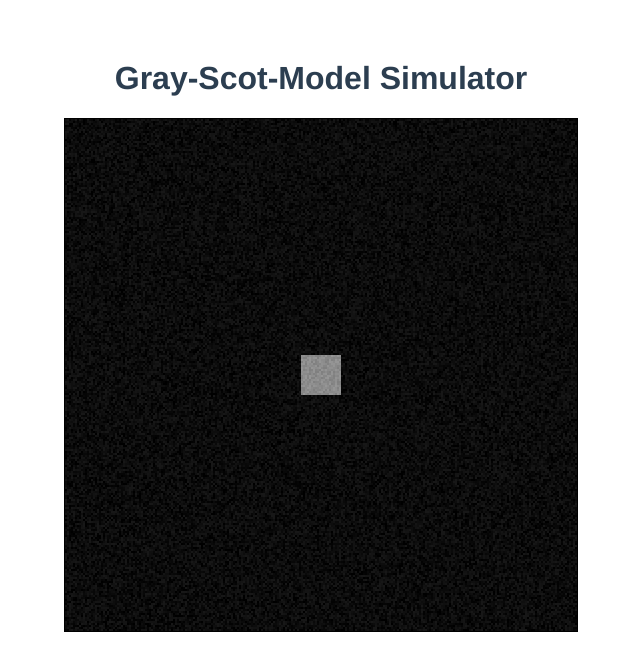
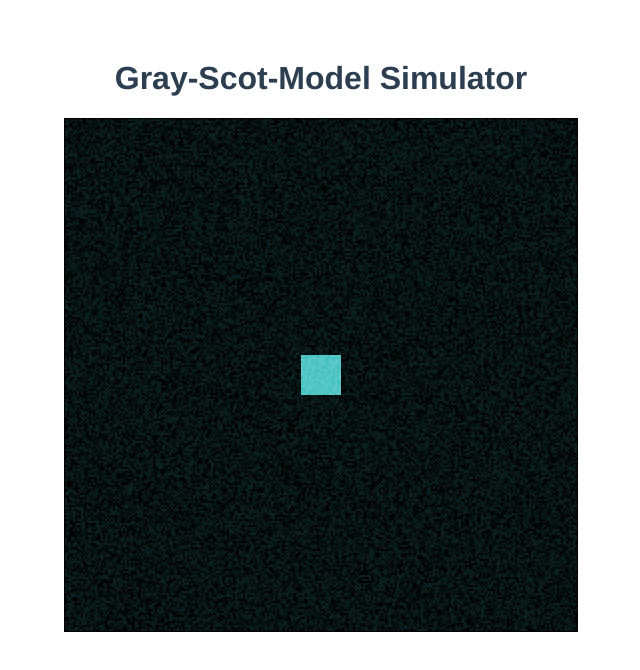
Before and after one commit to Kashiwara0205/Gray-Scott-Model-Simulator, a Vue app in the folder gray-scott-model-simulator/: page / in a window 1280 px wide. Shown: the top 670 px of the page, without its empty margins (319-959 px from the left). Built offline with nearby package versions, Linux system fonts and the light colour scheme.

Commit message:
Changed canvas color

```diff
--- a/gray-scott-model-simulator/src/components/GrayScotModelCanvas.vue
+++ b/gray-scott-model-simulator/src/components/GrayScotModelCanvas.vue
@@ -47,9 +47,8 @@ export default class GrayScotModelCanvas extends Vue {
         }
 
         const colorParsentage = Math.floor(value * 100)
-        this.ctx.fillStyle = 'hsl(0, 0%,' + colorParsentage + '%)';
+        this.ctx.fillStyle = 'hsl(180, 50%,' + colorParsentage + '%)';
         this.ctx.fillRect(x, y, cellWidth, cellHeight);
-
       }
     }
   }
```
